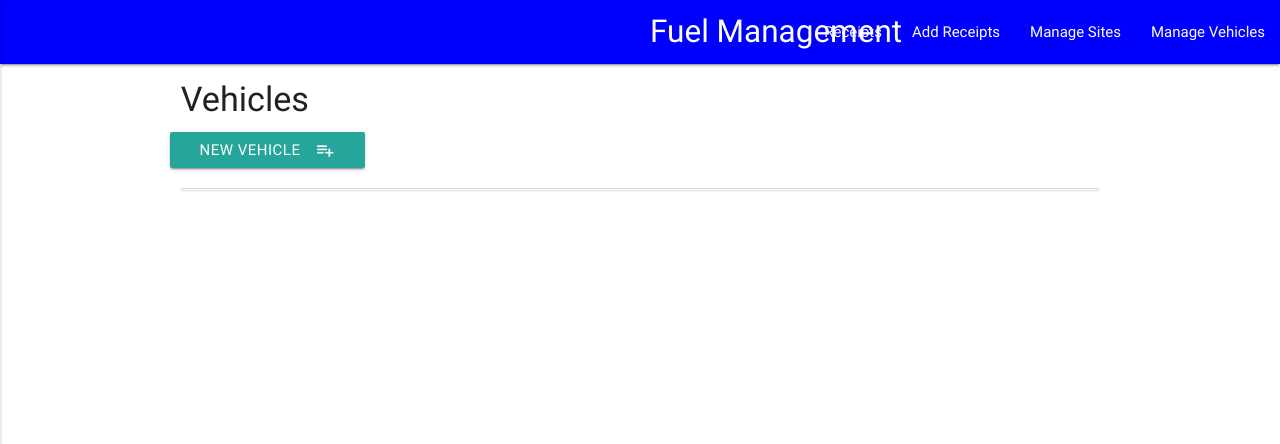
After one commit to navegantemx/fuel-transactions-management, a Flask app: page /get_vehicles in a window 1280 px wide. The commit adds this page. Shown: the top 444 px of the page. Run offline with Flask 2, Linux system fonts and the light colour scheme; data that the repository does not hold is empty; some libraries are stand-ins or nearby versions.

Commit message:
Added vehicles page and updated Readme

```diff
--- a/app.py
+++ b/app.py
@@ -114,6 +114,30 @@ def add_site():
     return render_template('addsite.html')
 
 
+@app.route('/get_vehicles')
+def get_vehicles():
+    return render_template('vehicles.html',
+                           vehicles=mongo.db.vehicles.find())
+
+
+@app.route('/delete_vehicle/<vehicle_id>')
+def delete_vehicle(vehicle_id):
+    mongo.db.vehicles.remove({'_id': ObjectId(vehicle_id)})
+    return redirect(url_for('get_vehicles'))
+
+
+@app.route('/insert_vehicle', methods=['POST'])
+def insert_vehicle():
+    vehicle_doc = {'vehicle_id': request.form.get('vehicle_id')}
+    mongo.db.vehicles.insert_one(vehicle_doc)
+    return redirect(url_for('get_vehicles'))
+
+
+@app.route('/add_vehicle')
+def add_vehicle():
+    return render_template('addvehicle.html')
+
+
 if __name__ == '__main__':
     app.run(host=os.environ.get('IP'),
             port=int(os.environ.get('PORT')),
--- a/templates/base.html
+++ b/templates/base.html
@@ -14,14 +14,16 @@
                 <a href="{{url_for('get_receipts')}}" class="brand-logo">Fuel Management</a>
                 <a href="#" data-activates="mobile-demo" class="button-collapse"><i class="material-icons">menu</i></a>
                 <ul id="nav-mobile" class="right hide-on-med-and-down">
-                    <li><a href="{{url_for('get_receipts')}}">Fuel Receipts</a></li>
+                    <li><a href="{{url_for('get_receipts')}}">Receipts</a></li>
                     <li><a href="{{url_for('add_receipt')}}">Add Receipts</a></li>
                     <li><a href="{{url_for('get_sites')}}">Manage Sites</a></li>
+                    <li><a href="{{url_for('get_vehicles')}}">Manage Vehicles</a></li>
                 </ul>
                 <ul class="side-nav" id="mobile-demo">
                     <li><a href="{{url_for('get_receipts')}}">Fuel Receipts</a></li>
                     <li><a href="{{url_for('add_receipt')}}">Add Receipts</a></li>
                     <li><a href="{{url_for('get_sites')}}">Manage Sites</a></li>
+                    <li><a href="{{url_for('get_vehicles')}}">Manage Vehicles</a></li>
                 </ul>
             </div>
         </nav>
--- /dev/null
+++ b/templates/vehicles.html
@@ -0,0 +1,26 @@
+{% extends 'base.html'%} {% block content %}
+
+<div class="row">
+
+    <h4>Vehicles</h4>
+    <div class="row">
+    <a href="{{url_for('add_vehicle')}}" class="waves-effect waves-light btn">
+        <i class="material-icons right">playlist_add</i>New Vehicle
+    </a>
+    </div>
+    <ul class="collapsible" data-collapsible="accordion">
+        {% for vehicle in vehicles %}
+        <li>
+            <div class="collapsible-header">
+                <a href="{{url_for('delete_vehicle', vehicle_id=vehicle._id)}}" class="waves-effect waves-light btn btn_small">Del</a>
+
+                <div class="receipt_header">
+                    <strong>{{vehicle.vehicle_id}}</strong>
+                </div>
+            </div>
+        </li>
+        {% endfor %}
+
+    </ul>
+</div>
+{% endblock %}
```
Also changed, not shown: templates/addreceipt.html (+7 -7 lines), templates/addvehicle.html (added, +19 -0 lines), templates/editreceipt.html (+4 -4 lines), templates/sites.html (+6 -5 lines), README.md.
